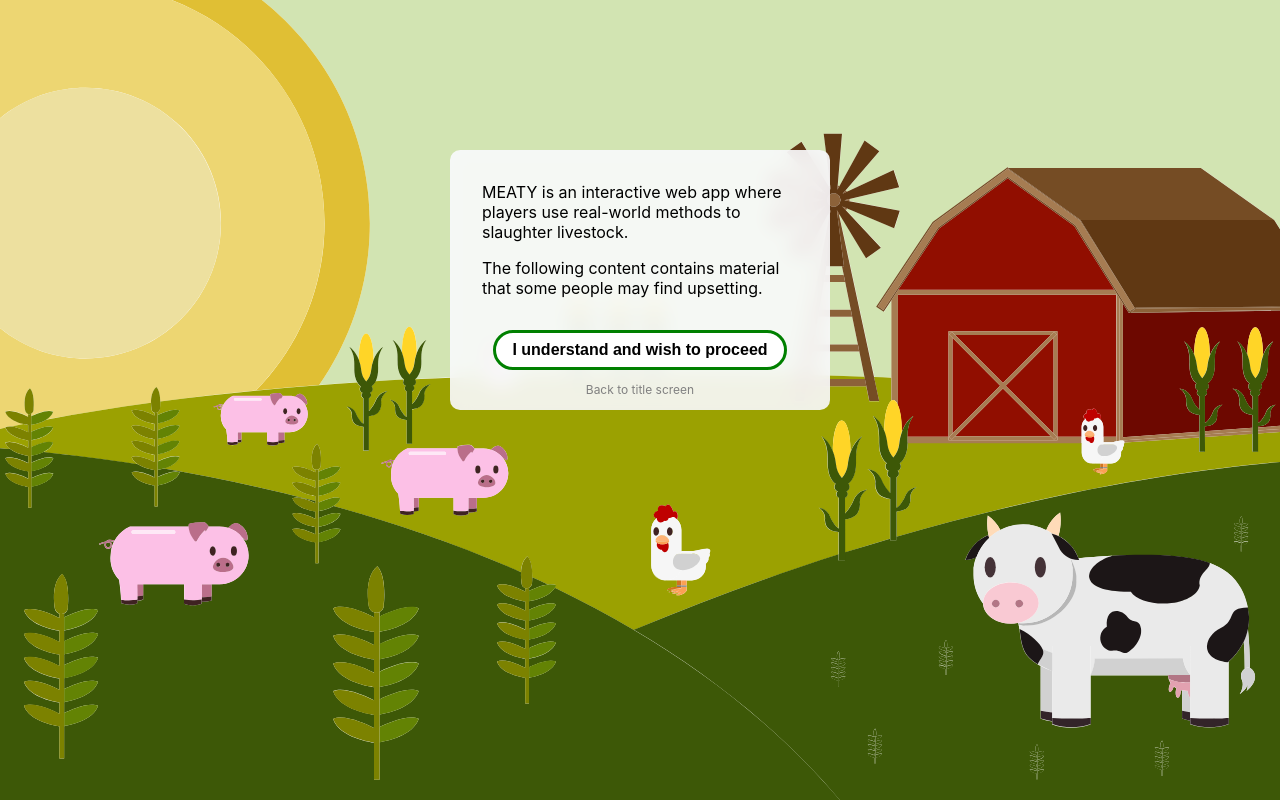
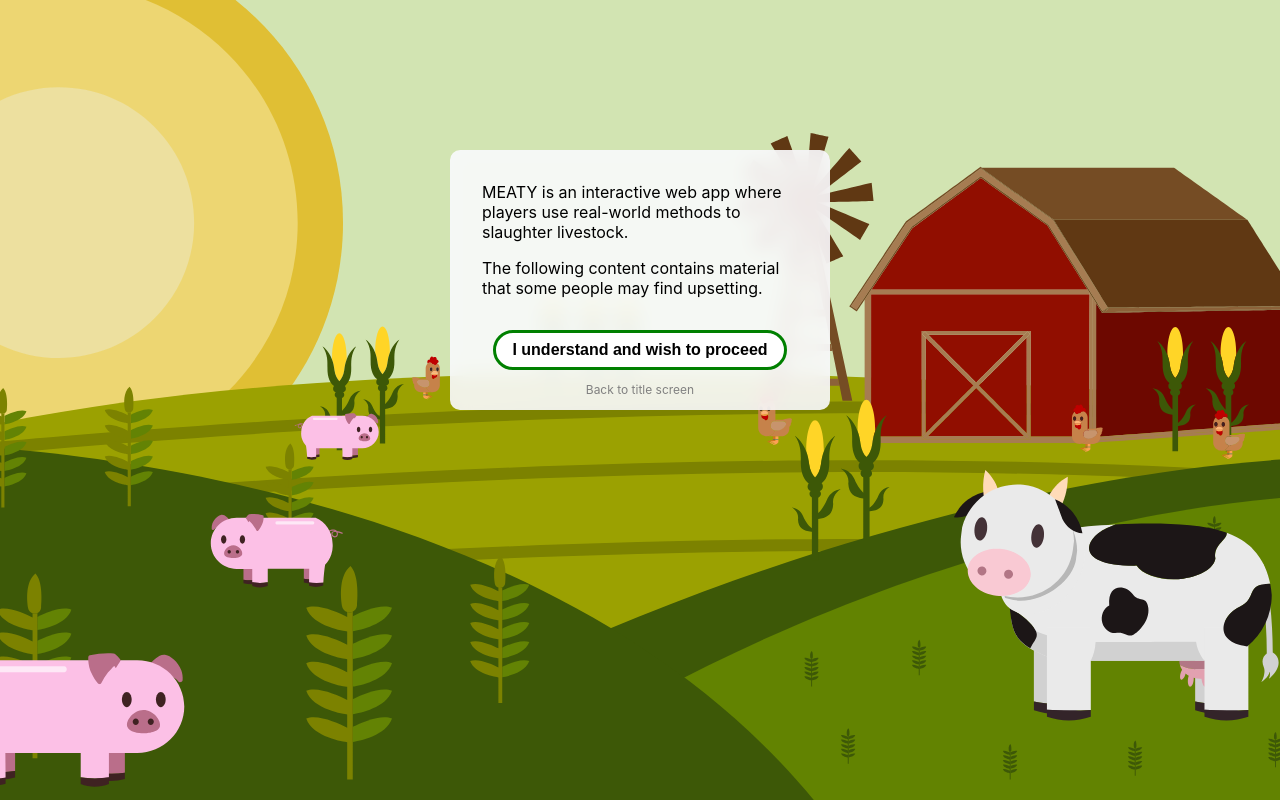
Before and after one commit to trevortylerlee/meatyV2, a Next.js app: page /disclaimer in a window 1280 px wide. Built offline with nearby package versions, Linux system fonts and the light colour scheme; no server answers.

Commit message:
lottie for disclaimer and remove red border

```diff
--- a/pages/cow/index.js
+++ b/pages/cow/index.js
@@ -24,7 +24,7 @@ const Container = styled.div`
   widtH: 400px;
   height: 80vh;
   margin: 0 auto;
-  outline: 2px red solid;
+  ${'' /* outline: 2px red solid; */}
   overflow: hidden;
   margin-top: 1rem;
 
--- a/pages/disclaimer.js
+++ b/pages/disclaimer.js
@@ -2,6 +2,15 @@ import { motion } from 'framer-motion';
 import styled from 'styled-components';
 import { useRouter } from 'next/router';
 import useSound from 'use-sound';
+import Lottie from 'react-lottie';
+import animationData from '../public/splash.json'
+
+const LottieCont = styled.div`
+z-index:-1;
+height:100vh;
+width:100vw;
+object-fit:cover;
+`
 
 const Cont = styled.div`
 display:flex;
@@ -86,6 +95,15 @@ export default function(){
     const r = useRouter();
     const [toc] = useSound("/sounds/toc.mp3");
 
+    const defaultOptions = {
+        loop: true,
+        autoplay: true,
+        animationData: animationData,
+        rendererSettings: {
+          preserveAspectRatio: 'xMidYMid slice'
+        }
+      };
+
     return <Cont>
         <ContentCont>
             <Tile as={motion.div} className="tipCont" initial="onLoad" animate="visible" variants={{
@@ -165,6 +183,10 @@ export default function(){
         </Back>
         </Tile>
         </ContentCont>
-        <Splash src='/misc/splash.svg'></Splash>
+        <LottieCont>
+            <Lottie
+            options={defaultOptions}
+            />
+        </LottieCont>
     </Cont>
 }
```
